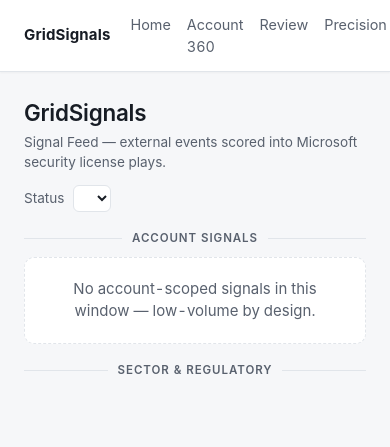
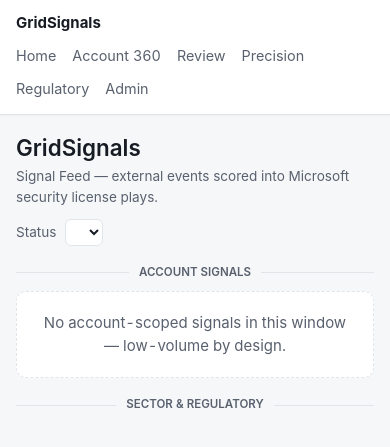
Before and after one commit to Doogit/GridReaper, a Python web app: template app/ui_web/templates/feed.html in a window 390 px wide; the page is wider, and only the part inside the window is pictured. Shown: the top 447 px of that part. Run offline with Jinja, Linux system fonts and the light colour scheme; the template is opened without the code that fills it, so the values that code supplies are empty.

Commit message:
fix ui redesign mobile overflow

```diff
--- a/app/ui_web/static/app.css
+++ b/app/ui_web/static/app.css
@@ -69,6 +69,7 @@
 
 .gs-topbar {
   display: flex;
+  flex-wrap: wrap;
   align-items: center;
   gap: 20px;
   padding: 12px 24px;
@@ -76,9 +77,9 @@
   border-bottom: 1px solid var(--gs-card-border);
   box-shadow: var(--gs-shadow-sm);
 }
-.gs-brand { font-weight: 700; letter-spacing: 0.01em; color: var(--gs-text); }
+.gs-brand { font-weight: 700; letter-spacing: 0; color: var(--gs-text); }
 
-.gs-nav { display: flex; gap: 16px; }
+.gs-nav { display: flex; flex-wrap: wrap; gap: 8px 16px; }
 .gs-nav a {
   color: var(--gs-muted);
   text-decoration: none;
@@ -108,17 +109,18 @@
   padding: 28px 24px;
   box-shadow: var(--gs-shadow-card);
 }
-.gs-h1 { margin: 0 0 6px; font-size: 1.4rem; font-weight: 640; letter-spacing: -0.01em; }
+.gs-h1 { margin: 0 0 6px; font-size: 1.4rem; font-weight: 640; letter-spacing: 0; }
 .gs-lead { margin: 0 0 10px; color: var(--gs-text); }
 .gs-muted-text { margin: 0; color: var(--gs-muted); font-size: 0.85rem; }
 
 /* ---- signal card (R8.1) ---- */
 .gs-feed-head { margin-bottom: 10px; }
 .gs-feed-head .gs-h1 { margin-bottom: 2px; }
-.gs-status { display: inline-flex; align-items: center; gap: 8px; margin-top: 12px;
+.gs-status { display: inline-flex; flex-wrap: wrap; align-items: center; gap: 8px; margin-top: 12px;
   color: var(--gs-muted); font-size: 0.85rem; }
 .gs-status select { background: var(--gs-card); color: var(--gs-text);
-  border: 1px solid var(--gs-card-border); border-radius: 6px; padding: 4px 8px; }
+  border: 1px solid var(--gs-card-border); border-radius: 6px; padding: 4px 8px;
+  max-width: 100%; }
 
 .gs-card {
   position: relative;
@@ -156,7 +158,7 @@
 .gs-badges { display: flex; flex-wrap: wrap; gap: 6px; margin: 8px 0; }
 .gs-badge { font-size: 0.72rem; padding: 2px 8px; border-radius: 10px;
   background: var(--gs-chip-bg); color: var(--gs-text); border: 1px solid var(--gs-card-border);
-  letter-spacing: 0.01em; }
+  letter-spacing: 0; }
 .gs-badge.nonprimary { background: var(--gs-np-bg); border-color: var(--gs-np-border);
   color: var(--gs-np-text); }     /* R4.3 distinct non-primary badge */
 .gs-badge.scope { background: var(--gs-scope-bg); border-color: var(--gs-scope-border);
@@ -180,7 +182,7 @@
 
 .gs-divider { display: flex; align-items: center; gap: 10px; margin: 18px 0 10px 0;
   color: var(--gs-muted); font-size: 0.72rem; font-weight: 600; text-transform: uppercase;
-  letter-spacing: 0.08em; }
+  letter-spacing: 0; }
 .gs-divider::before, .gs-divider::after { content: ""; flex: 1; height: 1px; background: var(--gs-card-border); }
 
 .gs-empty { background: var(--gs-card); border: 1px dashed var(--gs-card-border);
@@ -231,7 +233,7 @@
 .gs-source-row code { color: var(--gs-muted); }
 
 .gs-state-badge { display: inline-block; font-size: 0.7rem; font-weight: 600;
-  padding: 1px 8px; border-radius: 10px; letter-spacing: 0.03em;
+  padding: 1px 8px; border-radius: 10px; letter-spacing: 0;
   border: 1px solid var(--gs-card-border); }
 .gs-state-badge.state-ok       { background: var(--gs-ok-bg); border-color: var(--gs-ok-border); color: var(--gs-ok-text); }
 .gs-state-badge.state-stale    { background: var(--gs-stale-bg); border-color: var(--gs-stale-border); color: var(--gs-stale-text); }
@@ -251,7 +253,7 @@
   border: 1px solid var(--gs-card-border); border-radius: var(--gs-radius); padding: 14px 16px;
   box-shadow: var(--gs-shadow-card); }
 .gs-metric-label { color: var(--gs-muted); font-size: 0.72rem; font-weight: 600;
-  text-transform: uppercase; letter-spacing: 0.07em; margin-bottom: 4px; }
+  text-transform: uppercase; letter-spacing: 0; margin-bottom: 4px; }
 .gs-metric-value { font-size: 1.8rem; font-weight: 640; color: var(--gs-text); line-height: 1.2; }
 .gs-metric-value.gs-metric-na { color: var(--gs-muted); font-weight: 500; }
 .gs-metric .gs-empty { margin-top: 8px; text-align: left; padding: 10px 12px; box-shadow: none; }
@@ -261,7 +263,7 @@
 .gs-table { width: 100%; border-collapse: collapse; margin: 6px 0 12px; font-size: 0.82rem;
   display: block; overflow-x: auto; }
 .gs-table thead th { text-align: left; color: var(--gs-muted); font-weight: 600;
-  text-transform: uppercase; letter-spacing: 0.05em; font-size: 0.72rem;
+  text-transform: uppercase; letter-spacing: 0; font-size: 0.72rem;
   border-bottom: 1px solid var(--gs-card-border); padding: 6px 12px 6px 0; white-space: nowrap; }
 .gs-table tbody td { color: var(--gs-text); border-bottom: 1px solid var(--gs-card-border);
   padding: 6px 12px 6px 0; vertical-align: top; }
@@ -332,10 +334,21 @@
   color: var(--gs-text); white-space: nowrap;
 }
 .gs-admin-table th { color: var(--gs-muted); font-weight: 600;
-  text-transform: uppercase; letter-spacing: 0.05em; font-size: 0.72rem; }
+  text-transform: uppercase; letter-spacing: 0; font-size: 0.72rem; }
 
 /* Flash levels: base .gs-flash is warning-toned; success/info/error recolor it. */
 .gs-flash-success { background: var(--gs-ok-bg); border-color: var(--gs-ok-border); color: var(--gs-ok-text); }
 .gs-flash-info { background: var(--gs-never-bg); border-color: var(--gs-never-border); color: var(--gs-never-text); }
 .gs-flash-warning { background: var(--gs-warn-bg); border-color: var(--gs-warn-border); color: var(--gs-warn-text); }
 .gs-flash-error { background: var(--gs-error-bg); border-color: var(--gs-error-border); color: var(--gs-error-text); }
+
+@media (max-width: 560px) {
+  .gs-topbar { gap: 8px 14px; padding: 12px 16px; }
+  .gs-main { padding: 16px; }
+  .gs-admin-label { width: 100%; min-width: 0; }
+  .gs-admin-label input[type="text"], .gs-admin-label input[type="number"],
+  .gs-admin-label select {
+    width: 100%;
+    min-width: 0;
+  }
+}
```
Also changed, not shown: README.md, 6 other files.
